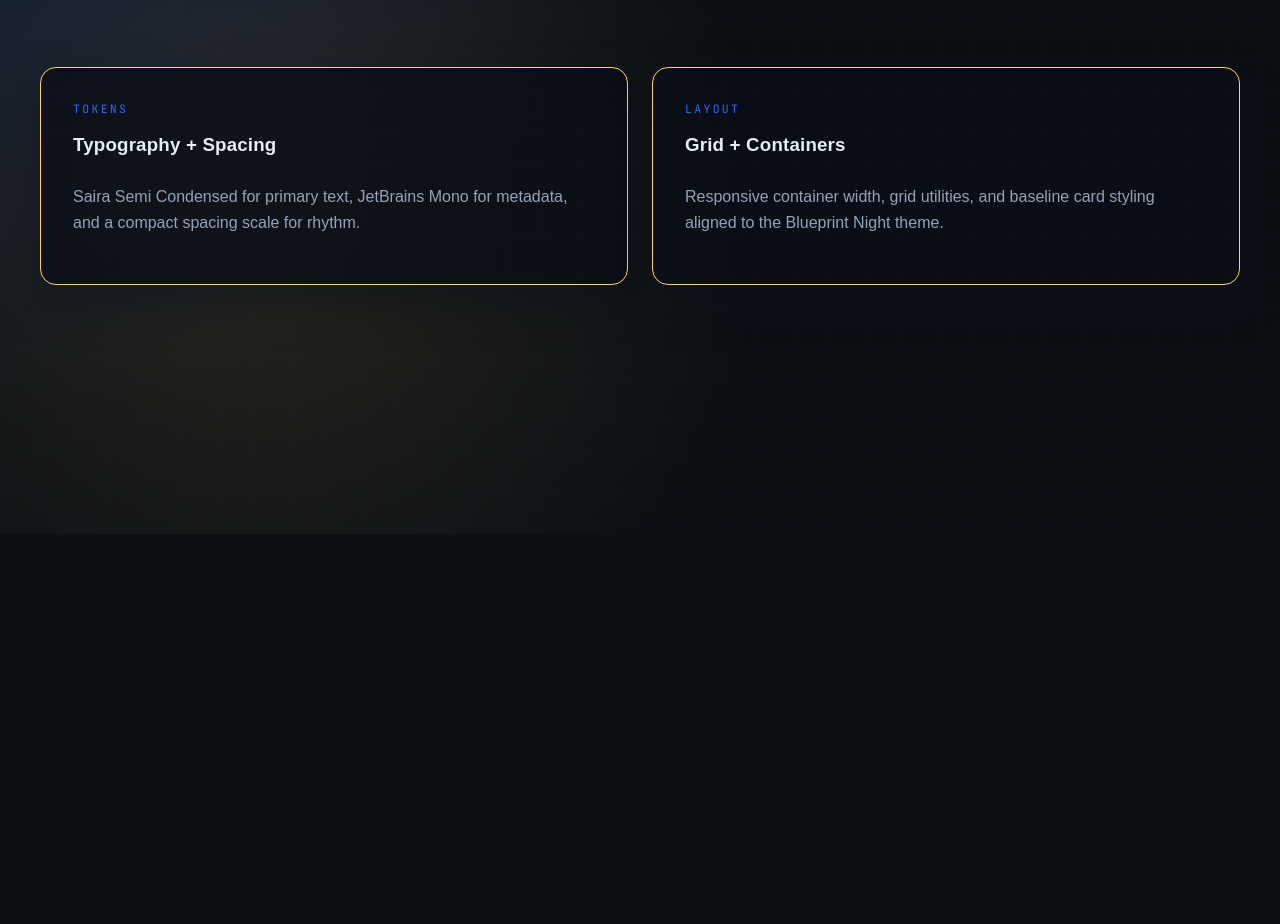
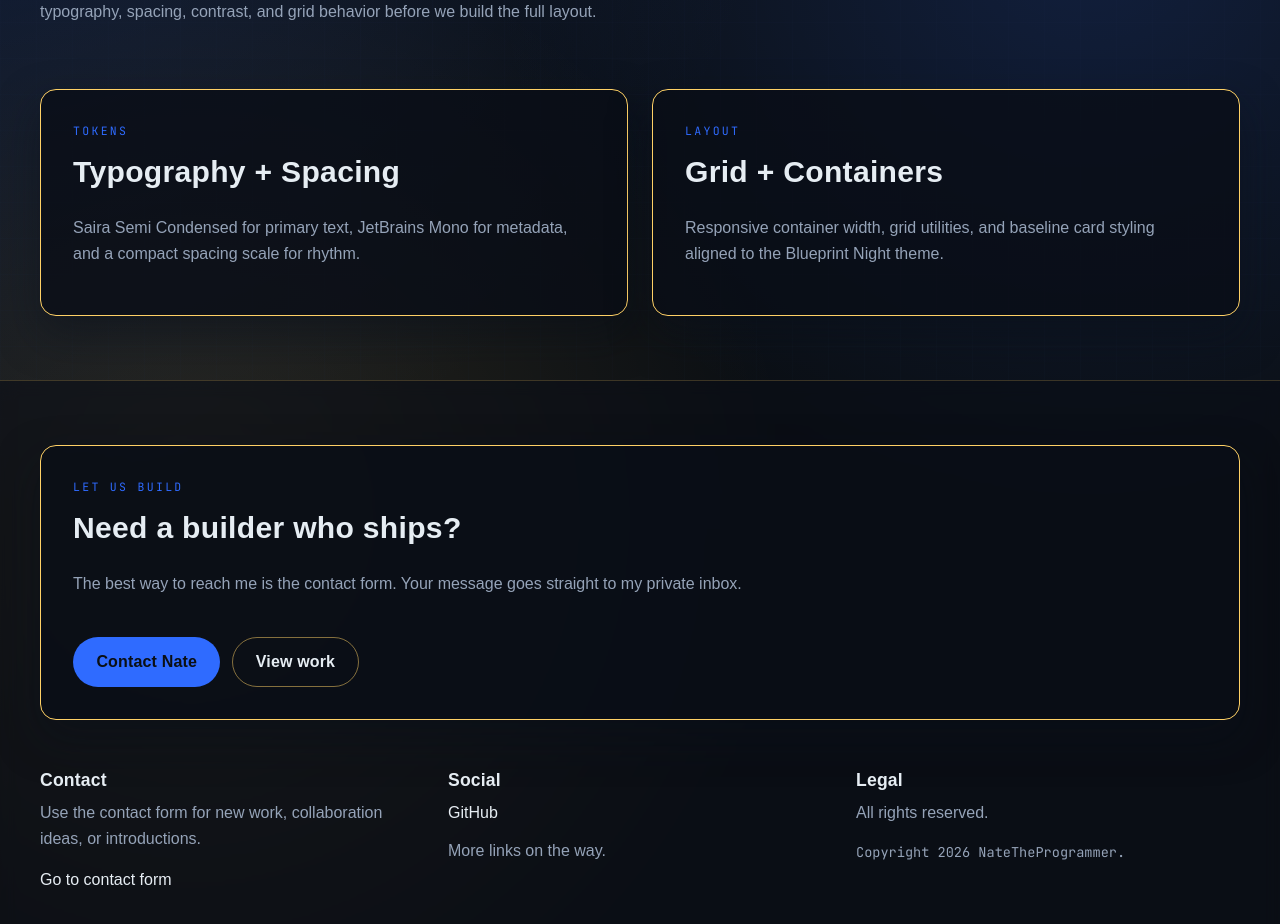
Before and after one commit to n8bar/nateTheProgrammer.com, a Next.js app: page / in a window 1280 px wide. Shown: the part 266-1190 px from the top of the page. Before the commit the page ends 800 px from the top, so only its background shows below. Built offline with nearby package versions, Linux system fonts and the light colour scheme; a web font is replaced by a local one.

Commit message:
Finish global shell + navigation remainder

```diff
--- a/src/app/globals.css
+++ b/src/app/globals.css
@@ -49,14 +49,27 @@ body {
 body {
   font-family: var(--font-sans);
   color: var(--color-text);
+  background: var(--color-bg);
+  line-height: 1.6;
+  font-size: 16px;
+  text-rendering: optimizeLegibility;
+  -webkit-font-smoothing: antialiased;
+}
+
+.site-shell {
+  position: relative;
+  min-height: 100vh;
+  display: flex;
+  flex-direction: column;
   background:
     radial-gradient(circle at top left, var(--color-accent-soft), transparent 45%),
-    radial-gradient(circle at 20% 60%, rgba(255, 209, 102, 0.12), transparent 45%),
+    radial-gradient(circle at 15% 65%, rgba(255, 209, 102, 0.12), transparent 45%),
+    radial-gradient(circle at 85% 15%, rgba(47, 107, 255, 0.18), transparent 40%),
     var(--color-bg);
-  line-height: 1.6;
+  overflow-x: clip;
 }
 
-body::before {
+.site-shell::before {
   content: "";
   position: fixed;
   inset: 0;
@@ -95,9 +108,49 @@ h4 {
   letter-spacing: 0.01em;
 }
 
+h1 {
+  font-size: clamp(2.4rem, 2.7vw + 1.2rem, 3.6rem);
+  line-height: 1.12;
+}
+
+h2 {
+  font-size: clamp(2rem, 1.8vw + 1rem, 3rem);
+  line-height: 1.2;
+}
+
+h3 {
+  font-size: clamp(1.4rem, 1.1vw + 1rem, 2.1rem);
+  line-height: 1.3;
+}
+
+h4 {
+  font-size: 1.1rem;
+  line-height: 1.4;
+}
+
 p {
   margin: 0 0 var(--space-4);
   color: var(--color-text);
+}
+
+ul,
+ol {
+  margin: 0 0 var(--space-4);
+  padding-left: 1.2rem;
+}
+
+li + li {
+  margin-top: var(--space-2);
+}
+
+img {
+  max-width: 100%;
+  height: auto;
+  display: block;
+}
+
+button {
+  font: inherit;
 }
 
 .container {
@@ -274,6 +327,9 @@ p {
   padding: 0.65rem 0.9rem;
   display: grid;
   gap: 0.35rem;
+  min-width: 44px;
+  min-height: 44px;
+  place-items: center;
 }
 
 .nav-toggle-bar {
@@ -324,6 +380,7 @@ p {
   color: var(--color-text);
   border-radius: 999px;
   padding: 0.35rem 0.75rem;
+  min-height: 44px;
 }
 
 .nav-panel-list {
@@ -343,6 +400,7 @@ p {
   border: 1px solid rgba(255, 209, 102, 0.25);
   background: rgba(10, 14, 22, 0.6);
   color: var(--color-text);
+  min-height: 44px;
 }
 
 .nav-panel-link[aria-current='page'] {
@@ -352,6 +410,94 @@ p {
 
 .site-main {
   padding: var(--space-7) 0 var(--space-8);
+  flex: 1;
+}
+
+.site-footer {
+  padding: var(--space-8) 0 var(--space-7);
+  border-top: 1px solid rgba(255, 209, 102, 0.2);
+  background: rgba(10, 14, 22, 0.6);
+  backdrop-filter: blur(8px);
+}
+
+.footer-inner {
+  display: grid;
+  gap: var(--space-7);
+}
+
+.footer-cta {
+  display: grid;
+  gap: var(--space-5);
+}
+
+.footer-cta-actions {
+  display: flex;
+  flex-wrap: wrap;
+  gap: var(--space-3);
+}
+
+.button {
+  display: inline-flex;
+  align-items: center;
+  justify-content: center;
+  padding: 0.7rem 1.4rem;
+  border-radius: 999px;
+  background: var(--color-accent);
+  color: #0b0f14;
+  font-weight: 600;
+  letter-spacing: 0.01em;
+  border: 1px solid transparent;
+}
+
+.button:hover,
+.button:focus-visible {
+  background: #1f56e8;
+  color: #f8fbff;
+}
+
+.button-ghost {
+  background: transparent;
+  color: var(--color-text);
+  border-color: rgba(255, 209, 102, 0.5);
+}
+
+.button-ghost:hover,
+.button-ghost:focus-visible {
+  background: rgba(255, 209, 102, 0.12);
+  color: var(--color-text);
+}
+
+.footer-grid {
+  display: grid;
+  gap: var(--space-5);
+  grid-template-columns: repeat(auto-fit, minmax(220px, 1fr));
+}
+
+.footer-block h4 {
+  margin-bottom: var(--space-2);
+}
+
+.footer-list {
+  list-style: none;
+  padding: 0;
+  margin: 0 0 var(--space-3);
+  display: grid;
+  gap: var(--space-2);
+}
+
+.footer-link {
+  color: var(--color-text);
+}
+
+.footer-link:hover,
+.footer-link:focus-visible {
+  color: var(--color-accent);
+}
+
+.footer-legal {
+  font-family: var(--font-mono);
+  font-size: 0.85rem;
+  color: var(--color-muted);
 }
 
 :focus-visible {
--- a/src/app/layout.tsx
+++ b/src/app/layout.tsx
@@ -1,6 +1,7 @@
 import './globals.css';
 import type { Metadata } from 'next';
 import { JetBrains_Mono, Saira_Semi_Condensed } from 'next/font/google';
+import Footer from '@/components/Footer';
 import Header from '@/components/Header';
 
 const saira = Saira_Semi_Condensed({
@@ -31,10 +32,13 @@ export default function RootLayout({
         <a className="skip-link" href="#content">
           Skip to content
         </a>
-        <Header />
-        <main id="content" className="site-main">
-          {children}
-        </main>
+        <div className="site-shell">
+          <Header />
+          <main id="content" className="site-main">
+            {children}
+          </main>
+          <Footer />
+        </div>
       </body>
     </html>
   );
--- /dev/null
+++ b/src/components/Footer.tsx
@@ -0,0 +1,64 @@
+import Link from 'next/link';
+
+const SOCIAL_LINKS = [
+  { label: 'GitHub', href: 'https://github.com/n8bar' },
+];
+
+export default function Footer() {
+  const year = new Date().getFullYear();
+
+  return (
+    <footer className="site-footer">
+      <div className="container footer-inner stack-lg">
+        <div className="footer-cta card">
+          <div className="stack-sm">
+            <span className="eyebrow">Let us build</span>
+            <h3>Need a builder who ships?</h3>
+            <p className="text-muted">
+              The best way to reach me is the contact form. Your message goes straight to my
+              private inbox.
+            </p>
+          </div>
+          <div className="footer-cta-actions">
+            <Link className="button" href="/contact">
+              Contact Nate
+            </Link>
+            <Link className="button button-ghost" href="/portfolio">
+              View work
+            </Link>
+          </div>
+        </div>
+
+        <div className="footer-grid">
+          <div className="footer-block">
+            <h4>Contact</h4>
+            <p className="text-muted">
+              Use the contact form for new work, collaboration ideas, or introductions.
+            </p>
+            <Link className="footer-link" href="/contact">
+              Go to contact form
+            </Link>
+          </div>
+          <div className="footer-block">
+            <h4>Social</h4>
+            <ul className="footer-list">
+              {SOCIAL_LINKS.map((item) => (
+                <li key={item.label}>
+                  <a className="footer-link" href={item.href} target="_blank" rel="noreferrer">
+                    {item.label}
+                  </a>
+                </li>
+              ))}
+            </ul>
+            <p className="text-muted">More links on the way.</p>
+          </div>
+          <div className="footer-block">
+            <h4>Legal</h4>
+            <p className="text-muted">All rights reserved.</p>
+            <p className="footer-legal">Copyright {year} NateTheProgrammer.</p>
+          </div>
+        </div>
+      </div>
+    </footer>
+  );
+}
```
Also changed, not shown: 2 other files (tests, documents, lock files or other folders).
